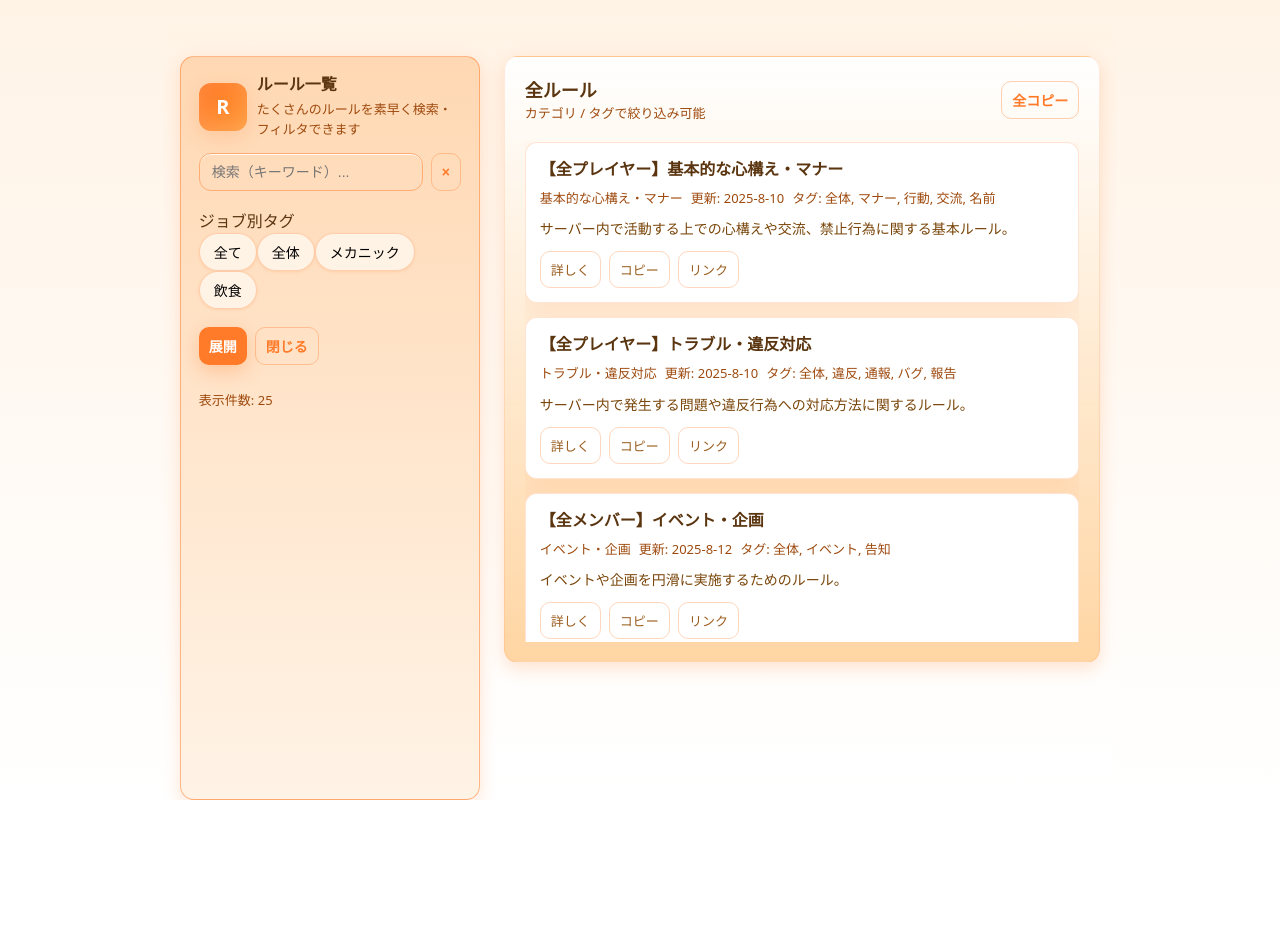
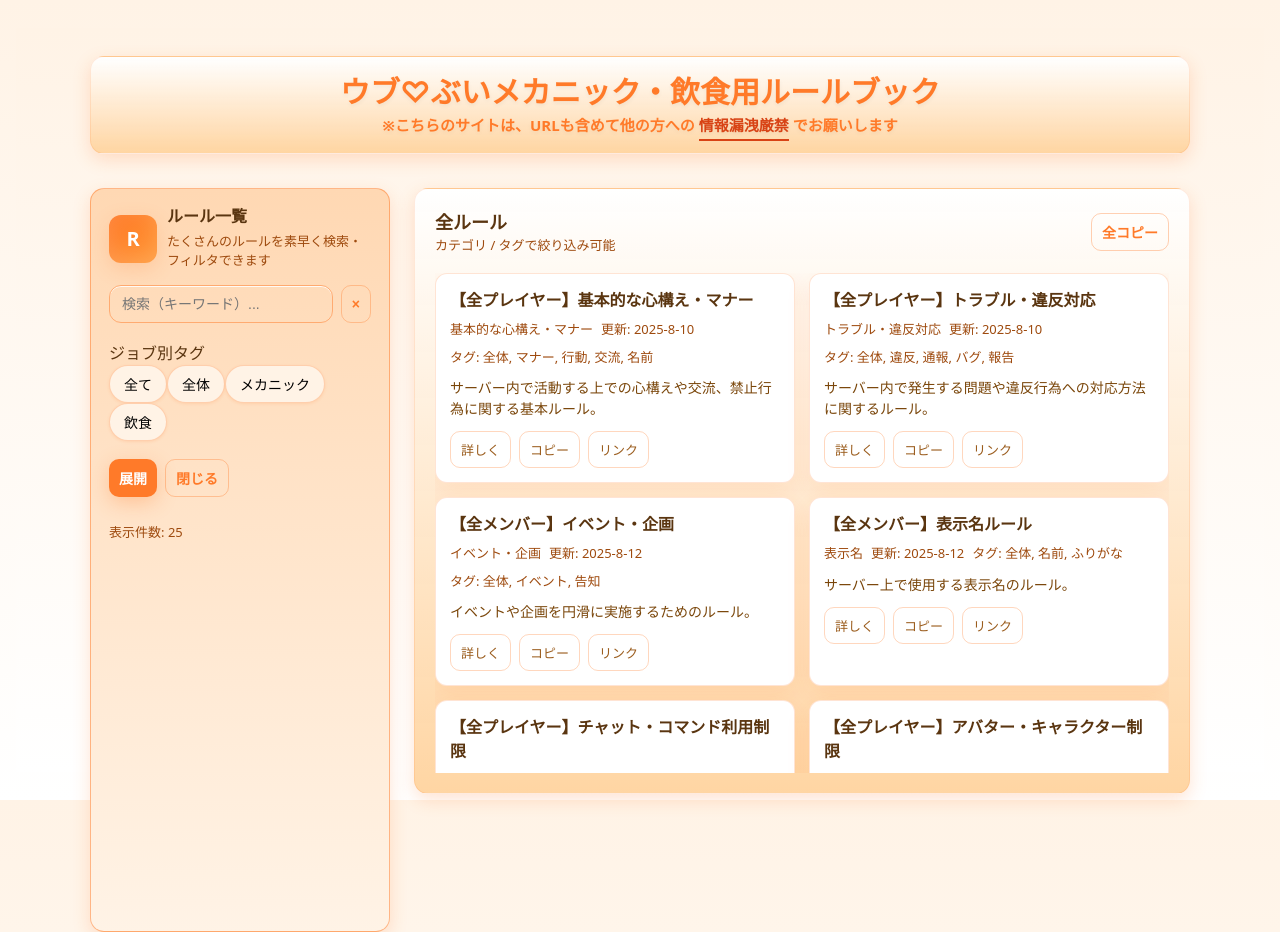
Before and after one commit to Tofu-poupee/ubuv_rule_manager, a plain HTML site: page index.html in a window 1280 px wide. Before the commit the page ends 800 px from the top, so only its background shows below. Drawn offline with Linux system fonts and the light colour scheme.

Commit message:
Update index.html

```diff
--- a/index.html
+++ b/index.html
@@ -11,6 +11,15 @@
 </head>
 
 <body>
+        <!-- ページタイトル -->
+    <header class="page-header">
+        <h1>
+            ウブ♡ぶいメカニック・飲食用ルールブック
+            <br>
+            <div class="header-span">※こちらのサイトは、URLも含めて<br class="sp">他の方への<span>情報漏洩厳禁</span>でお願いします</div>
+        </h1>
+    </header>
+
     <div class="wrap">
         <!-- SIDEBAR -->
         <aside class="sidebar">
```
